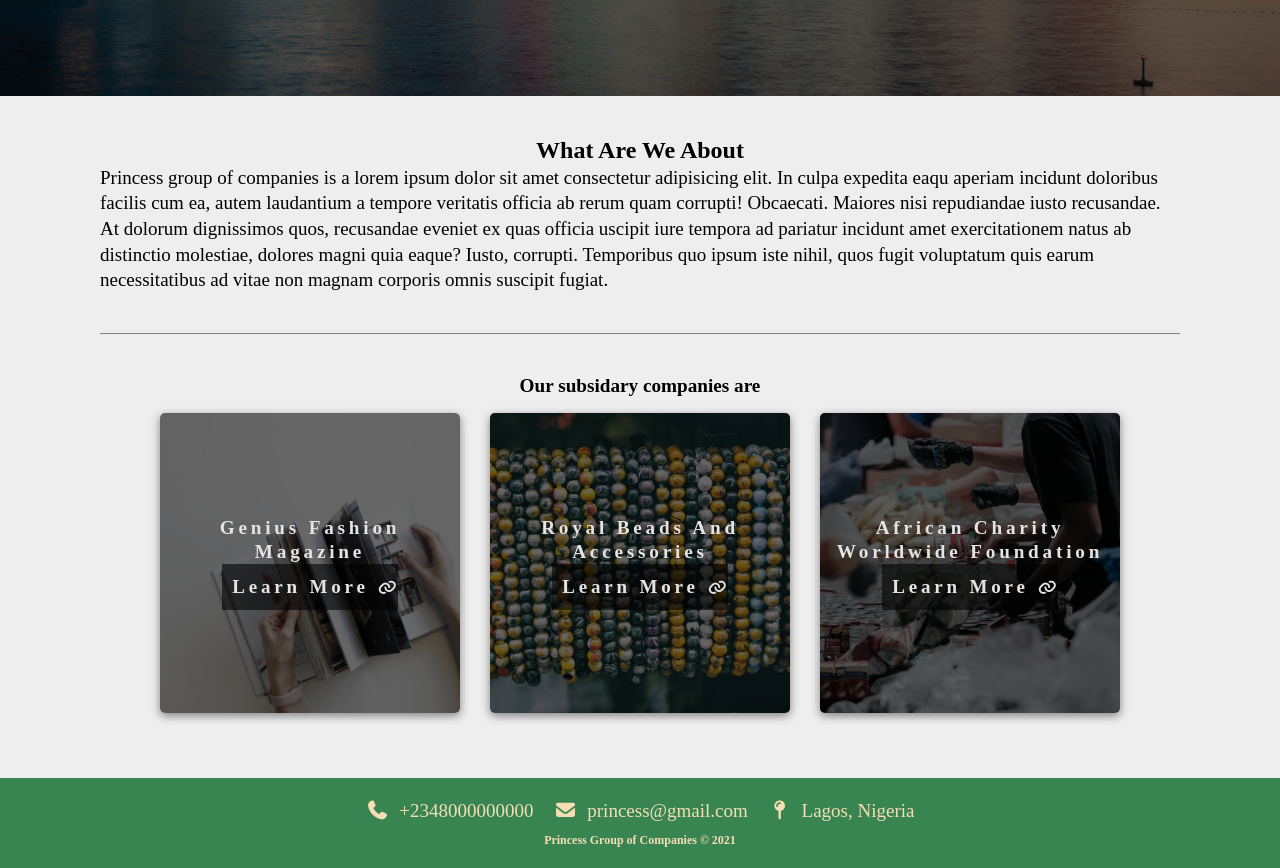
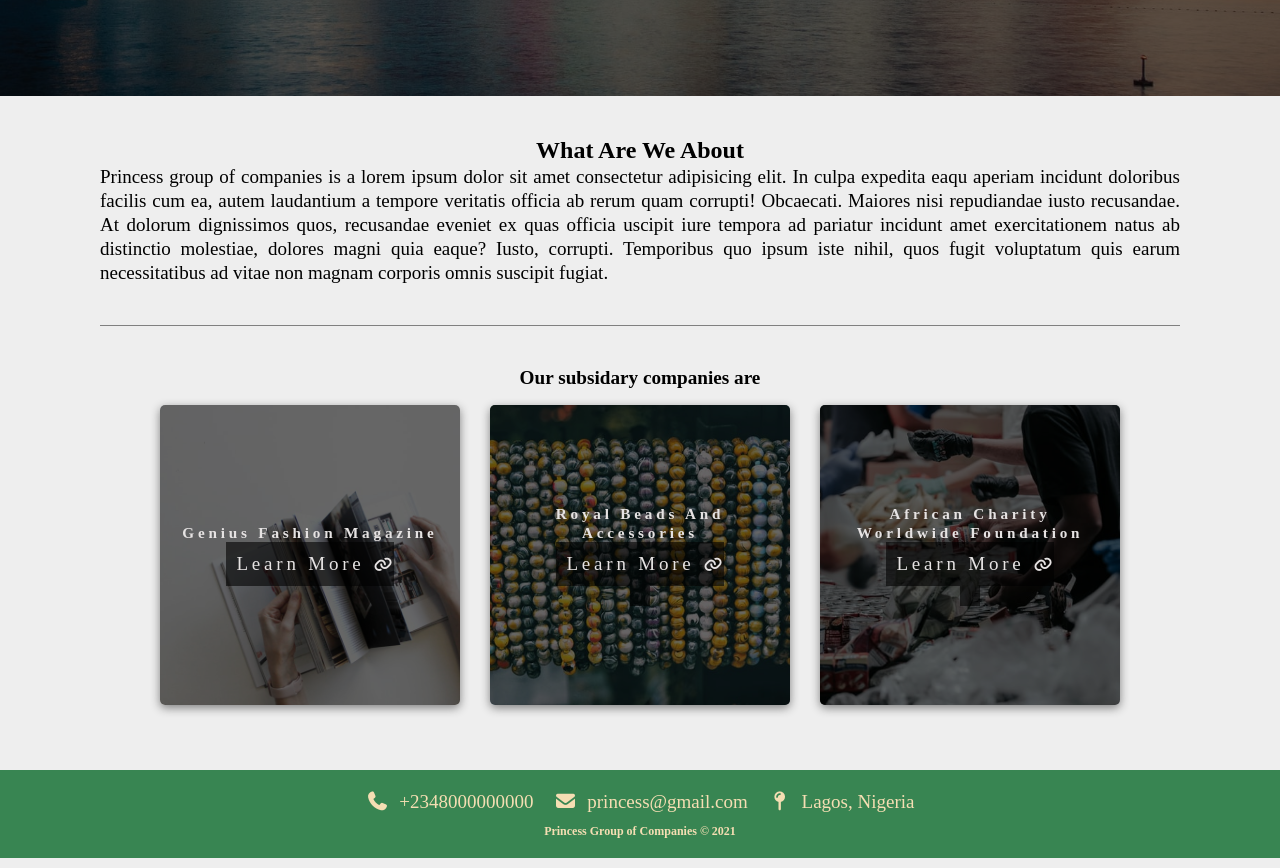
Before and after one commit to Timonwa/maxglow, a plain HTML site: page index.html in a window 1280 px wide. Shown: the part 704-1572 px from the top of the page. Drawn offline with Linux system fonts and the light colour scheme.

Commit message:
added paragraph line height, added top border to the advert section in genius sub company

```diff
--- a/index.html
+++ b/index.html
@@ -93,26 +93,26 @@
         <div>
           <!-- first sub company -->
           <div class="sub-company genius">
-            <a href="html/genius.html" target="_blank">
+            <a href="html/genius.html">
               <!-- title and description of d sub company -->
-              <h3>Genius Fashion Magazine</h3>
+              <h4>Genius Fashion Magazine</h4>
               <p class="sub-company-btn">Learn More<i class=" fa fa-link"></i></p>
             </a>
           </div>
           <!-- second sub company -->
           <div class="sub-company royalbeads">
-            <a href="html/royalbeads.html" target="_blank">
+            <a href="html/royalbeads.html">
               <!-- title and description of d sub company -->
-              <h3>Royal Beads And Accessories</h3>
-              <p class="sub-company-btn">Learn More<i class=" fa fa-link"></i></p>
+              <h4>Royal Beads And Accessories</h4>
+              <p class="sub-company-btn">Learn More<i class=" fa fa-link"></i></p></p>
             </a>
           </div>
           <!-- third sub company -->
           <div class="sub-company acwf">
-            <a href="html/acwf.html" target="_blank">
+            <a href="html/acwf.html">
               <!-- title and description of d sub company -->
-              <h3>African Charity Worldwide Foundation</h3>
-              <p class="sub-company-btn">Learn More<i class=" fa fa-link"></i></p>
+              <h4>African Charity Worldwide Foundation</h4>
+              <p class="sub-company-btn">Learn More<i class=" fa fa-link"></i></p></p>
             </a>
           </div>
         </div>
--- a/style.css
+++ b/style.css
@@ -63,7 +63,7 @@ h6 {
   text-align: center;
 }
 p {
-  line-height: 1.6rem;
+  line-height: 1.5rem;
 }
 /** to ensure that when you click on an id link, the header will not cover the  beginning of the content the id is pointing to */
 [id] {
@@ -142,9 +142,9 @@ nav a:active {
   right: 0;
   border: solid;
   text-align: center;
+  display: none;
   background-color: var(--nav-bar-bg);
   font-size: 14px;
-  display: none;
 }
 .sublink:last-child {
   right: -40px;
@@ -152,9 +152,9 @@ nav a:active {
 
 /* the sublinks anchor */
 .sublink a {
+  display: block;
   color: var(--nav-bar-color);
-  border-top: solid 1px var(--nav-bar-color);
-  display: block;
+  border-bottom: solid 1px var(--nav-bar-color);
 }
 /* the last sublinks anchor */
 .sublink a:last-child {
@@ -208,6 +208,7 @@ main > .company-about,
 .company-about {
   border-bottom: solid 1px grey;
   padding: 40px 0 40px;
+  text-align: justify;
 }
 /* the sub companies container */
 .sub-companies {
@@ -276,10 +277,14 @@ main > .company-about,
   background-size: cover;
   background-repeat: no-repeat;
 }
-/* the name of the company */
+/* the name of the subcompany */
+.sub-company h4{
+  font-weight: 900;
+}
+/* link of the subcompany */
 .sub-company p {
   background-color: var(--header-bg-overlay);
-  font-weight: 600;
+  font-weight: 500;
   padding: 10px;
 }
 .sub-company p i {
--- a/sub-company-style.css
+++ b/sub-company-style.css
@@ -190,6 +190,9 @@ section {
 }
 #advert p {
   text-align: justify;
+}
+.genius-advert{
+  border-top: solid 2px var(--nav-bar-bg);
 }
 #members > .members {
   display: flex;
```
Also changed, not shown: html/genius.html (+1 -1 lines).
